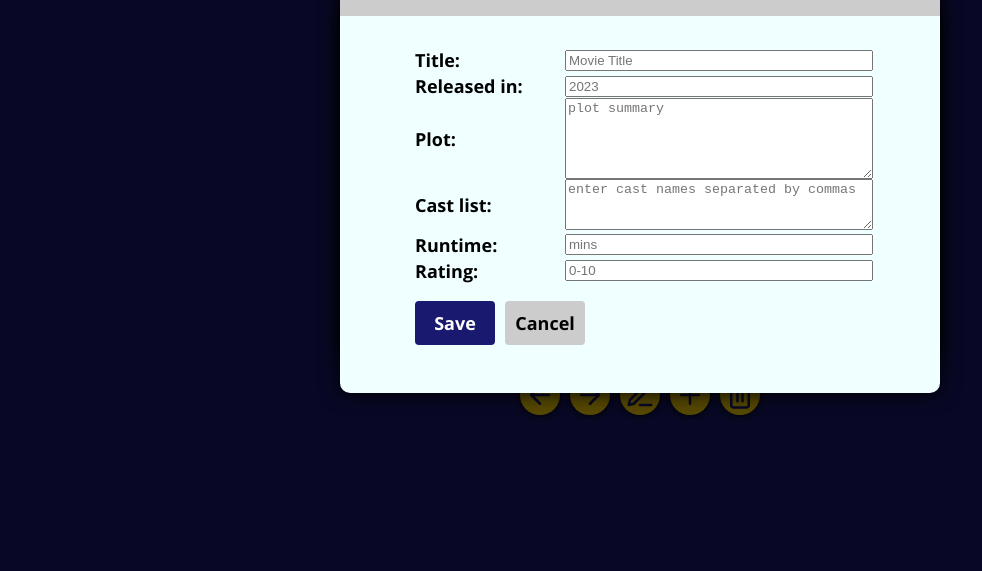
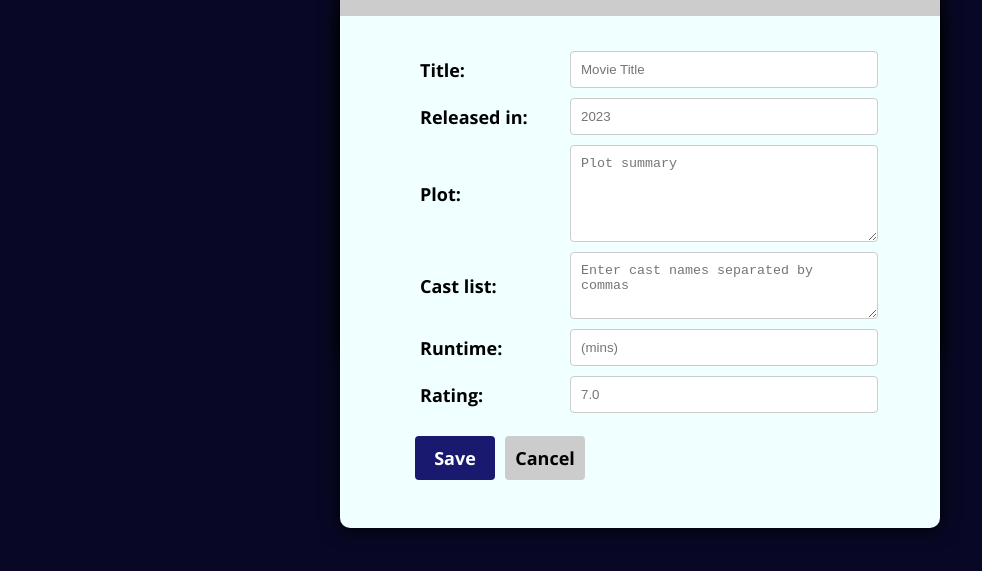
Before and after one commit to dylancobb/Movie-Data, a plain HTML site: page index.html in a window 1280 px wide. Shown: the part 107-678 px from the top of the page, without its empty margins (0-982 px from the left). Drawn offline with nearby package versions, Linux system fonts and the light colour scheme.

Commit message:
feat: style editor form

```diff
--- a/index.html
+++ b/index.html
@@ -100,27 +100,25 @@
 			</div>
 			<div class="form-field">
 				<label for="plot">Plot:</label>
-				<textarea id="plot" name="plot" placeholder="plot summary" rows="5" required></textarea>
+				<textarea id="plot" name="plot" placeholder="Plot summary" rows="5" required></textarea>
 			</div>
 			<div class="form-field">
 				<label for="cast">Cast list:</label>
-				<textarea id="cast" name="cast" placeholder="enter cast names separated by commas" rows="3"
+				<textarea id="cast" name="cast" placeholder="Enter cast names separated by commas" rows="3"
 					required></textarea>
 			</div>
 			<div class="form-field">
 				<label for="runtime">Runtime:</label>
-				<input type="text" id="runtime" name="runtime" placeholder="mins" onchange="checkFormNumbers()"
-					required>
+				<input type="number" id="runtime" name="runtime" placeholder="(mins)" required>
 			</div>
 			<div class="form-field">
 				<label for="rating">Rating:</label>
-				<input type="text" id="rating" name="rating" placeholder="0-10" onchange="checkFormNumbers()"
-					required>
+				<input type="number" placeholder="7.0" step="0.01" min="0" max="10" required>
 			</div>
 
 			<br>
 			<div id="editor-buttons">
-				<p class="form-button" id="save-button">Save</p>
+				<p class="form-button" id="save-button" onClick="saveChanges()">Save</p>
 				<p class="form-button" id="cancel-button" onclick="closeEditor()">Cancel</p>
 			</div>
 		</form>
--- a/styles.css
+++ b/styles.css
@@ -121,7 +121,8 @@ main {
     display: inline-grid;
     align-items: center;
     vertical-align: middle;
-    grid-template-columns: 150px 308px
+    grid-template-columns: 150px 308px;
+    margin: 5px;
 }
 
 label {
@@ -169,6 +170,19 @@ label {
     background-color: #aaa;
 }
 
+input {
+    padding: 10px;
+    border-radius: 4px;
+    border: 1px solid #ccc;
+}
+
+textarea {
+    resize: vertical;
+    padding: 10px;
+    border-radius: 4px;
+    border: 1px solid #ccc;
+}
+
 /* Remove arrows from number inputs in Chrome, Safari, Edge, Opera */
 input::-webkit-outer-spin-button,
 input::-webkit-inner-spin-button {
```
